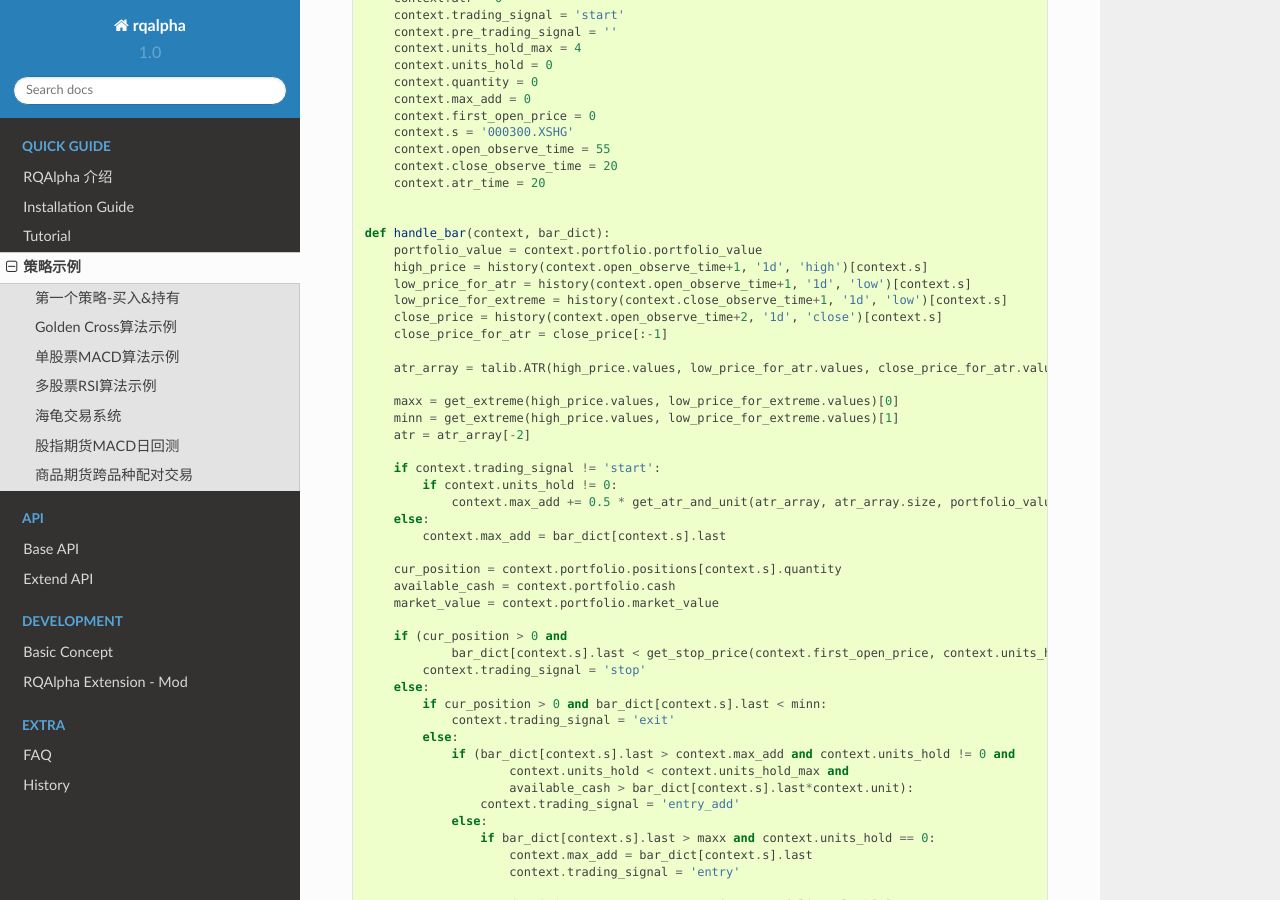
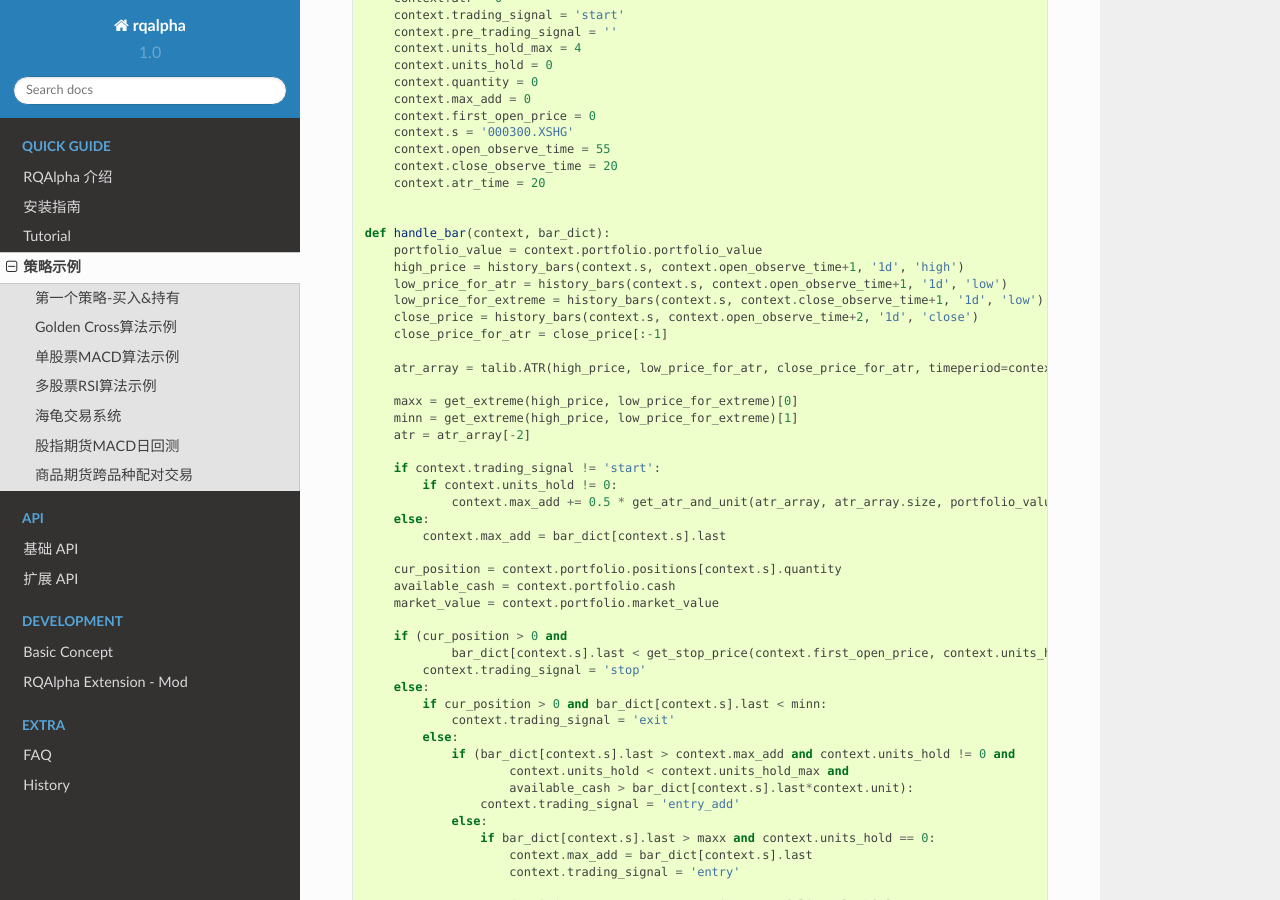
Before and after one commit to ricequant/rqalpha, a Sphinx documentation site: the page built from docs/source/intro/examples.rst, in a window 1280 px wide and 900 px high, scrolled down 4338 px. Built offline with Sphinx 7.4.7 and the Read the Docs theme 2.0.0, drawn with Linux system fonts in a browser that asks for light colours.

Commit message:
update doc

```diff
--- a/docs/source/api/base_api.rst
+++ b/docs/source/api/base_api.rst
@@ -1,7 +1,7 @@
 .. _api-base-api:
 
 ==================
-Base API
+基础 API
 ==================
 
 基本方法
--- a/docs/source/api/extend_api.rst
+++ b/docs/source/api/extend_api.rst
@@ -1,7 +1,7 @@
 .. _api-extend-api:
 
 ==================
-Extend API
+扩展 API
 ==================
 
 扩展API 是Ricequant从众多的数据源中整理、归纳和维护的众多数据类型的API, RQAlpha中不支持相应数据的获取和查询，如果想要使用扩展API 可以在 `Ricequant <https://www.ricequant.com>`_ 中免费使用。或者联系我们获取全功能支持的机构版。
--- a/docs/source/index.rst
+++ b/docs/source/index.rst
@@ -14,7 +14,7 @@ Getting Help
 关于RQAlpha的任何问题可以通过以下途径来获取帮助
 
 *   查看 :doc:`FAQ <faq>` 页面找寻常见问题及解答。
-*   可以通过 :ref:`genindex` 、 :ref:`modindex` 或者 :ref:`search` 来查找特定问题。
+*   可以通过 :ref:`genindex` 或者 :ref:`search` 来查找特定问题。
 *   在 `github issue page`_ 中提交issue。
 
 .. _github issue page: https://github.com/ricequant/rqalpha/issues
--- a/docs/source/intro/examples.rst
+++ b/docs/source/intro/examples.rst
@@ -257,16 +257,16 @@ Golden Cross算法示例
 
     def handle_bar(context, bar_dict):
         portfolio_value = context.portfolio.portfolio_value
-        high_price = history(context.open_observe_time+1, '1d', 'high')[context.s]
-        low_price_for_atr = history(context.open_observe_time+1, '1d', 'low')[context.s]
-        low_price_for_extreme = history(context.close_observe_time+1, '1d', 'low')[context.s]
-        close_price = history(context.open_observe_time+2, '1d', 'close')[context.s]
+        high_price = history_bars(context.s, context.open_observe_time+1, '1d', 'high')
+        low_price_for_atr = history_bars(context.s, context.open_observe_time+1, '1d', 'low')
+        low_price_for_extreme = history_bars(context.s, context.close_observe_time+1, '1d', 'low')
+        close_price = history_bars(context.s, context.open_observe_time+2, '1d', 'close')
         close_price_for_atr = close_price[:-1]
 
-        atr_array = talib.ATR(high_price.values, low_price_for_atr.values, close_price_for_atr.values, timeperiod=context.atr_time)
+        atr_array = talib.ATR(high_price, low_price_for_atr, close_price_for_atr, timeperiod=context.atr_time)
 
-        maxx = get_extreme(high_price.values, low_price_for_extreme.values)[0]
-        minn = get_extreme(high_price.values, low_price_for_extreme.values)[1]
+        maxx = get_extreme(high_price, low_price_for_extreme)[0]
+        minn = get_extreme(high_price, low_price_for_extreme)[1]
         atr = atr_array[-2]
 
         if context.trading_signal != 'start':
--- a/docs/source/intro/install.rst
+++ b/docs/source/intro/install.rst
@@ -1,7 +1,7 @@
 .. _intro-install:
 
 ==================
-Installation Guide
+安装指南
 ==================
 
 兼容性
```
Also changed, not shown: docs/source/intro/overview.rst (line endings or trailing spaces).
